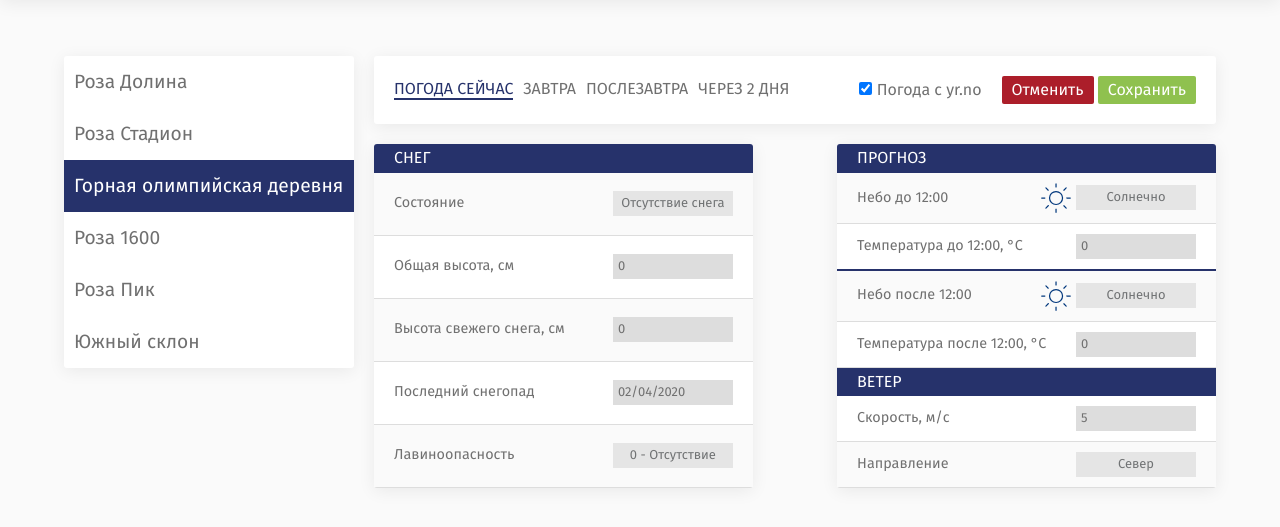
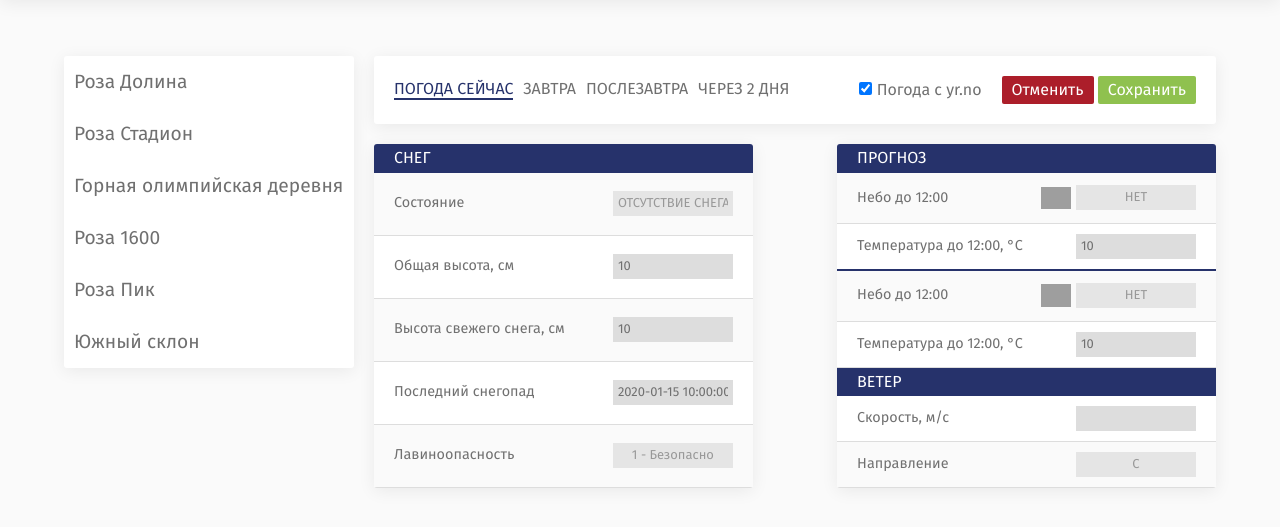
Before and after one commit to pavelborisofff/ski_resort_flask, a Flask app: template ski_resort/templates/weather.html in a window 1280 px wide. Shown: the part 100-627 px from the top of the page. Run offline with Flask 2, Linux system fonts and the light colour scheme; the template is opened without the code that fills it: most values are stand-ins (such as "Sample title", 1, 10 or a date in 2020); parts of the project's set-up code (start-up, migrations or seed data) failed here and were passed over; grey boxes are pictures that could not be loaded.

Commit message:
working weather local

```diff
--- a/ski_resort/models/weather.py
+++ b/ski_resort/models/weather.py
@@ -4,6 +4,8 @@ from item import ResortItemModel
 
 class WeatherModel(ResortItemModel):
     __abstract__ = True
+
+    height = db.Column(db.Integer)
 
     # Weather
     weather_sky = db.Column(db.String(80), default='-')
@@ -18,6 +20,8 @@ class WeatherModel(ResortItemModel):
 
 class WeatherZeroModel(ResortItemModel):
     __abstract__ = True
+
+    height = db.Column(db.Integer)
 
     # Weather
     weather_sky = db.Column(db.String(80), default='-')
@@ -34,7 +38,7 @@ class WeatherZeroModel(ResortItemModel):
     snow_height = db.Column(db.Integer, default=0)
     snow_height_new = db.Column(db.Integer, default=0)
     snow_date = db.Column(db.String(20), default='-')
-    snow_avalanche = db.Column(db.String(20), default='-')
+    snow_avalanche = db.Column(db.Integer, default=0)
 
 
 class WeatherZeroLocalModel(WeatherZeroModel):
--- a/ski_resort/static/css/acts.css
+++ b/ski_resort/static/css/acts.css
@@ -176,7 +176,8 @@
     width: 50px;
     text-align: center;
     padding: 4px;
-    color: var(--main-text);
+    color: #8FC14F;
+    /*color: var(--main-text);*/
 }
 
 .time::placeholder {
--- a/ski_resort/static/css/main.css
+++ b/ski_resort/static/css/main.css
@@ -51,7 +51,7 @@ img {
     height: 100%;
     width: 100%;
     max-width: 100%;
-    object-fit: cover;
+    object-fit: contain;
     vertical-align: top;
 }
 
--- a/ski_resort/static/css/weather.css
+++ b/ski_resort/static/css/weather.css
@@ -15,6 +15,7 @@ label * {
 .main__container {
     background-color: transparent;
     box-shadow: none;
+    margin-top: 56px;
 }
 
 .main__menu {
--- a/ski_resort/templates/header.html
+++ b/ski_resort/templates/header.html
@@ -1,6 +1,6 @@
 <header class="header">
     <div class="header__container container flex">
-        <a href="" class="header__logo logo">
+        <a href="{{ url_for('index') }}" class="header__logo logo">
             <img src="{{ url_for('static', filename='img/logo.png') }}" alt="Rosa Khutor Logo" class="header__img">
         </a>
         <nav class="header__nav nav flex">
--- a/ski_resort/templates/slopes.html
+++ b/ski_resort/templates/slopes.html
@@ -11,8 +11,10 @@
     {% include 'header.html' %}
     <main class="main">
         <div class="main__container container">
+            <!-- SLOPES HEADING -->
             <div class="main__header flex">
                 <h1 class="main__heading">Трассы</h1>
+                <!-- BUTTONS -->
                 <form id="slopes" action="" method="POST" class="main__buttons">
                     <button class="main__button button reset-btn" type="reset" value="Отменить">Отменить</button>
                     <button class="main__button button reset-btn" type="submit" value="Сохранить">Сохранить</button>
@@ -87,7 +89,7 @@
                         {% endfor %}
                     </div>
                     <!-- UPDATED  -->
-                    <div class="table__cell change">{{ slope.get('updated')|truncate(19, True, end='')}} {{ slope.get('updated_by') }}</div>
+                    <div class="table__cell change">{{ slope.get('updated')|truncate(16, True, end='')|replace('-', '.')}} {{ slope.get('updated_by') }}</div>
                 </div>
 
                 {% endfor %}
--- a/ski_resort/templates/weather.html
+++ b/ski_resort/templates/weather.html
@@ -1,169 +1,154 @@
-<!DOCTYPE html>
-<html lang="en">
-<head>
-    <meta charset="UTF-8">
-    <meta name="viewport" content="width=device-width, initial-scale=1.0">
-    <title>Активности</title>
-    <link rel="preconnect" href="https://fonts.gstatic.com">
-    <link href="https://fonts.googleapis.com/css2?family=Fira+Sans:ital,wght@0,400;0,500;1,400;1,500&display=swap" rel="stylesheet">
-    <link rel="stylesheet" href="../static/css/normalize.css">
-    <link rel="stylesheet" href="../static/css/main.css">
-    <link rel="stylesheet" href="../static/css/acts.css">
-    <link rel="stylesheet" href="../static/css/weather.css">
-    <!-- <link rel="stylesheet" href="../static/css/style.css"> -->
+{% extends 'base.html' %}
 
+{% block css %}
+<link rel="stylesheet" href="{{ url_for('static', filename='css/weather.css') }}">
+{% endblock %}
 
-</head>
-<body>
-    <header class="header">
-        <div class="header__container container flex">
-            <a href="" class="header__logo logo">
-                <img src="../static/img/logo.png" alt="Rosa Khutor Logo" class="header__img">
-            </a>
-            <nav class="header__nav nav flex">
-                <ul class="nav__items flex">
-                    <li class="nav__item flex active"><a href="weather.html" class="nav__link">Погода</a></li>
-                    <li class="nav__item flex"><a href="lifts.html" class="nav__link">Подъёмники</a></li>
-                    <li class="nav__item flex"><a href="slopes.html" class="nav__link">Трассы</a></li>
-                    <li class="nav__item flex"><a href="acts.html" class="nav__link">Активности</a></li>
-                    <li class="nav__item flex"><a href="#" class="nav__link">Настройки</a></li>
-                </ul>
-            </nav>
-            <div class="header__sidenav flex">
-                <ul class="sidenav__items flex">
-                    <li class="nav__item flex"><a href="#" class="nav__link">Выход</a></li>
-                </ul>
-            </div>
-        </div>
-    </header>
+{% block title %} Погода — {{ name }} {% endblock %}
+
+{% block content %}
+    {% set active_page = 'weather' %}
+    {% include 'header.html' %}
     <main class="main">
         <div class="main__container container flex">
+            <h1 class="visually-hidden">Погода — {{ name }}</h1>
+            <!--  LEFT MENU  -->
             <div class="main__menu menu">
+                {% set zones = ['Роза Долина', 'Роза Стадион', 'Горная олимпийская деревня', 'Роза 1600', 'Роза Пик', 'Южный склон'] %}
                 <ul class="menu__items">
-                    <li class="menu__item"><a href="" class="menu__link">Роза Долина</a></li>
-                    <li class="menu__item"><a href="" class="menu__link">Роза Стадион</a></li>
-                    <li class="menu__item active"><a href="" class="menu__link">Горная олимпийская деревня</a></li>
-                    <li class="menu__item"><a href="" class="menu__link">Роза 1600</a></li>
-                    <li class="menu__item"><a href="" class="menu__link">Роза Пик</a></li>
-                    <li class="menu__item"><a href="" class="menu__link">Южный склон</a></li>
+                    {% for zone in zones %}
+                    <li class="menu__item {{ 'active' if name == zone }}"><a href="{{ url_for('page_weather', kind='local', name=zone, day=0)}}" class="menu__link">{{ zone }}</a></li>
+                    {% endfor %}
+<!--                    <li class="menu__item {{ 'active' if name == 'Роза Стадион' }}"><a href="" class="menu__link">Роза Стадион</a></li>-->
+<!--                    <li class="menu__item {{ 'active' if name == 'Горная олимпийская деревня' }}"><a href="" class="menu__link">Горная олимпийская деревня</a></li>-->
+<!--                    <li class="menu__item {{ 'active' if name == 'Роза 1600' }}"><a href="" class="menu__link">Роза 1600</a></li>-->
+<!--                    <li class="menu__item {{ 'active' if name == 'Роза Пик' }}"><a href="" class="menu__link">Роза Пик</a></li>-->
+<!--                    <li class="menu__item {{ 'active' if name == 'Южный склон' }}"><a href="" class="menu__link">Южный склон</a></li>-->
                 </ul>
             </div>
             <section class="main__weather weather">
-                <!-- WEATHER HEADER -->
-                <article class="weather__header dates flex">
+                <div class="weather__header dates flex">
+                    <!-- SLOPES HEADING -->
                     <ul class="dates__items flex">
                         <li class="dates__item active"><a href="" class="dates__link">Погода сейчас</a></li>
                         <li class="dates__item"><a href="" class="dates__link">Завтра</a></li>
                         <li class="dates__item"><a href="" class="dates__link">Послезавтра</a></li>
                         <li class="dates__item"><a href="" class="dates__link">Через 2 дня</a></li>
                     </ul>
-                    <!-- BUTTONS -->
+                    <!-- YRNO -->
                     <label class="weather__yrno">
                         <input type="checkbox" name="yrno_checkbox" id="yrno" value="1"  onclick="yrno(this)" checked>
                         <span>Погода с yr.no</span>
                     </label>
-                    <!-- <div class="weather__control flex"> -->
-                    <form id="wetather" action="" method="" class="main__buttons">
-                        <button class="main__button button reset-btn" value="Отменить">Отменить</button>
-                        <button class="main__button button reset-btn" value="Сохранить">Сохранить</button>
+                    <!-- BUTTONS -->
+                    <form id="weather" action="" method="POST" class="main__buttons">
+                        <button class="main__button button reset-btn" type="reset" value="Отменить">Отменить</button>
+                        <button class="main__button button reset-btn" type="submit" value="Сохранить">Сохранить</button>
                     </form>
-                    <!-- </div> -->
-                </article>
+                </div>
                 <section class="weather__blocks flex">
                     <!-- SNOW -->
                     <article class="weather__block block snow flex">
+                        <!-- SNOW -->
                         <h4 class="block__heading">Снег</h4>
+                        <!-- SNOW STATE -->
                         <label class="block__label flex ">
                             <div class="item__desc">Состояние</div>
-                            <select name="kind" id="snow__kind" form="weather" class="select dsb" disabled>
-                                <option value="footpath">Отсутствие снега</option>
-                                <option value="trail" >Свежий</option>
-                                <option value="bicycle">Рыхлый</option>
+                            {% set current_snow_state = weather.get('snow_state', '-') %}
+                            {% set snow_states = ['ОТСУТСТВИЕ СНЕГА', 'СВЕЖИЙ', 'РЫХЛЫЙ', 'ВЕСЕННИЙ', '-'] %}
+                            <select name="snow_state" id="snow_state" form="weather" class="select dsb" disabled>
+                                {% for snow_state in snow_states %}
+                                <option value="{{ snow_state.upper() }}" {% if current_snow_state.upper() == snow_state %}selected{% endif %}>{{ snow_state.upper() }}</option>
+                                {% endfor %}
                             </select>
                         </label>
+                        <!-- SNOW HEIGHT -->
                         <label class="block__label flex">
                             <div class="item__desc">Общая высота, см</div>
-                            <input type="number" name="depth" id="snow__depth" value="0" class="dsb" disabled>
+                            <input type="number" name="snow_height" id="snow_height" form="weather"  value="{{ weather.get('snow_height') }}" class="dsb" disabled>
                         </label>
+                        <!-- SNOW HEIGHT NEW-->
                         <label class="block__label flex">
                             <div class="item__desc">Высота свежего снега, см</div>
-                            <input type="number" name="depth-fresh" id="snow__depth-fresh" value="0" class="dsb" disabled>
+                            <input type="number" name="snow_height_new" id="snow_height_new" form="weather"  value="{{ weather.get('snow_height_new') }}" class="dsb" disabled>
                         </label>
+                        <!-- SNOW DATE-->
                         <label class="block__label flex">
                             <div class="item__desc">Последний снегопад</div>
-                            <input type="text" name="last" id="snow__last" value="02/04/2020" class="dsb" disabled>
+                            <input type="text" name="snow_date" id="snow_date" form="weather"  value="{{ weather.get('snow_date', '-') }}" class="dsb" disabled>
                         </label>
+                        <!-- SNOW AVALANCHE-->
                         <label class="block__label flex">
                             <div class="item__desc">Лавиноопасность</div>
-                            <select name="kind" id="avalanche" form="weather" class="select dsb" disabled>
-                                <option value="footpath">0 - Отсутствие</option>
-                                <option value="trail">1 - Незначительно</option>
-                                <option value="bicycle">Рыхлый</option>
+                            {% set current_avalanche_state = weather.get('snow_avalanche', 0) %}
+                            {% set avalanche = {1: 'Безопасно', 2: 'Незначительно', 3: 'Средне', 4: 'Опасно', 5: 'Очень опасно', 0: 'Неизвестно' } %}
+                            <select name="snow_avalanche" id="snow_avalanche" form="weather" class="select dsb" disabled>
+                                {% for key, value in avalanche.items()  %}
+                                <option value="{{ key }}" {% if current_avalanche_state == key %}selected{% endif %}>{{ key }} - {{ value }}</option>
+                                {% endfor %}
                             </select>
                         </label>
                     </article>
-                    <!-- SKY -->
+                    <!-- SKY TEMP  -->
                     <article class="weather__block block sky flex">
                         <h4 class="block__heading">Прогноз</h4>
+                        <!-- SKY TEMP before 12 -->
+                        {% set weather_states = ['НЕТ', 'ДОЖДЬ', 'ОБЛАЧНО', 'ПАСМУРНО', 'СНЕГ', 'СОЛНЕЧНО', 'СОЛНЦЕ', 'БУРЯ'] %}
+                        <!-- SKY before 12  -->
                         <label class="block__label flex">
                             <div class="item__desc">Небо до 12:00</div>
-                            <img src="../static/img/weather_icons/СОЛНЕЧНО.svg" alt="" class="weather__img">
-                            <select name="kind" id="sky__kind-am" form="weather" class="select dsb" disabled>
-                                <option value="footpath">Солнечно</option>
-                                <option value="trail">Пасмурно</option>
-                                <option value="bicycle">Буря</option>
+                            {% set sky = weather.get('weather_sky_day', 'НЕТ') %}
+                            <img src="{{ url_for('static', filename='img/weather_icons/' + weather.get('weather_sky') + '.svg') }} " alt="" class="weather__img">
+                            <select name="weather_sky" id="weather_sky" form="weather" class="select dsb" disabled>
+                                {% set weather_states = ['НЕТ', 'ДОЖДЬ', 'ОБЛАЧНО', 'ПАСМУРНР', 'СНЕГ', 'СОЛНЕЧНО', 'СОЛНЦЕ', 'БУРЯ'] %}
+                                {% for weather_state in weather_states %}
+                                <option value="{{ weather_state }}" {% if sky == weather_state %}selected{% endif %}>{{ weather_state }}</option>
+                                {% endfor %}
                             </select>
                         </label>
+                        <!-- TEMP before 12  -->
                         <label class="block__label flex">
                             <div class="item__desc">Температура до 12:00, °С</div>
-                            <input type="number" name="temperature-am" id="temperature-am" value="0" class="temperature dsb" disabled>
+                            <input type="number" name="weather_temp" id="weather_temp" form="weather"  value="{{ weather.get('weather_temp') }}" class="temperature dsb" disabled>
                         </label>
-                        <!-- <hr> -->
+                        <!-- SKY TEMP after 12 -->
+                        <!-- SKY after 12  -->
                         <label class="block__label flex">
-                            <div class="item__desc">Небо после 12:00</div>
-                            <img src="../static/img/weather_icons/СОЛНЕЧНО.svg" alt="" class="weather__img">
-                            <select name="kind" id="sky__kind-pm" form="weather" class="select dsb" disabled>
-                                <option value="footpath">Солнечно</option>
-                                <option value="trail">Пасмурно</option>
-                                <option value="bicycle">Буря</option>
+                            <div class="item__desc">Небо до 12:00</div>
+                            {% set sky_day = weather.get('weather_sky_day', 'НЕТ') %}
+                            <img src="{{ url_for('static', filename='img/weather_icons/' + sky + '.svg') }} " alt="" class="weather__img">
+                            <select name="weather_sky_day" id="weather_sky_day" form="weather" class="select dsb" disabled>
+                                {% for weather_state in weather_states %}
+                                <option value="{{ weather_state }}" {% if sky_day == weather_state %}selected{% endif %}>{{ weather_state }}</option>
+                                {% endfor %}
                             </select>
                         </label>
+                        <!-- TEMP after 12  -->
                         <label class="block__label flex">
-                            <div class="item__desc">Температура после 12:00, °С</div>
-                            <input type="number" name="temperature-pm" id="temperature-pm" value="0"  class="dsb" disabled>
+                            <div class="item__desc">Температура до 12:00, °С</div>
+                            <input type="number" name="weather_temp_day" form="weather"  id="weather_temp_day" value="{{ weather.get('weather_temp_day') }}" class="temperature dsb" disabled>
                         </label>
-                        <!-- <article class="weather__block block wind"> -->
-                            <h4 class="block__heading">Ветер</h4>
+                        <!-- WIND  -->
+                        <h4 class="block__heading">Ветер</h4>
                             <label class="block__label flex">
                                 <div class="item__desc">Скорость, м/с</div>
-                                <input type="number" name="wind" id="wind" value="5" class="dsb" disabled>
+                                <input type="number" name="wind_velocity" id="wind_velocity" form="weather"  value="{{ weather.get('wind_velocity') }}" class="dsb" disabled>
                             </label>
                             <label class="block__label flex">
                                 <div class="item__desc">Направление</div>
-                                <select name="wind-dir" id="wind-dir" form="weather" class="select dsb" disabled>
-                                    <option value="footpath">Север</option>
-                                    <option value="footpath">Северо-восток</option>
-                                    <option value="trail">Восток</option>
-                                    <option value="trail">Юго-восток</option>
-                                    <option value="trail">Юг</option>
-                                    <option value="trail">Юго-запад</option>
-                                    <option value="trail">Запад</option>
-                                    <option value="footpath">Северо-запад</option>
+                                {% set direction = weather.get('wind_direction') %}
+                                {% set directions = {'N': 'С', 'NE': 'СВ', 'E': 'В', 'SE': 'ЮВ', 'S': 'Ю', 'SW': 'ЮЗ', 'W': 'З', 'NW': 'СЗ', None: '-'} %}
+                                <select name="wind_direction" id="wind_direction" form="weather" class="select dsb" disabled>
+                                    {% for key, value in directions.items() %}
+                                    <option value="{{ key }}" {% if direction == key %}selected{% endif %}>{{ value }}</option>
+                                    {% endfor %}
                                 </select>
                             </label>
-                        <!-- </article> -->
                     </article>
-                    <!-- TEMPERATURE -->
-                    <!-- <article class="wetaher_block block temperature">
-                        <h4 class="block__heading">Темпреатура</h4>
-                    </article> -->
-                    <!-- WIND -->
-
                 </section>
             </section>
         </div>
     </main>
-    <script src="../static/js/input-time.js"></script>
     <script>
         var dsb = document.querySelectorAll(".dsb");
 
@@ -181,5 +166,4 @@
             }
         }
     </script>
-</body>
-</html>
+{% endblock %}
```
Also changed, not shown: ski_resort/resources/weather.py (+27 -0 lines), ski_resort/routes.py (+50 -28 lines), ski_resort/templates/index.html (deleted, +0 -8 lines), .source/export_default_weather.py (added), .source/weather_0.json (added).
